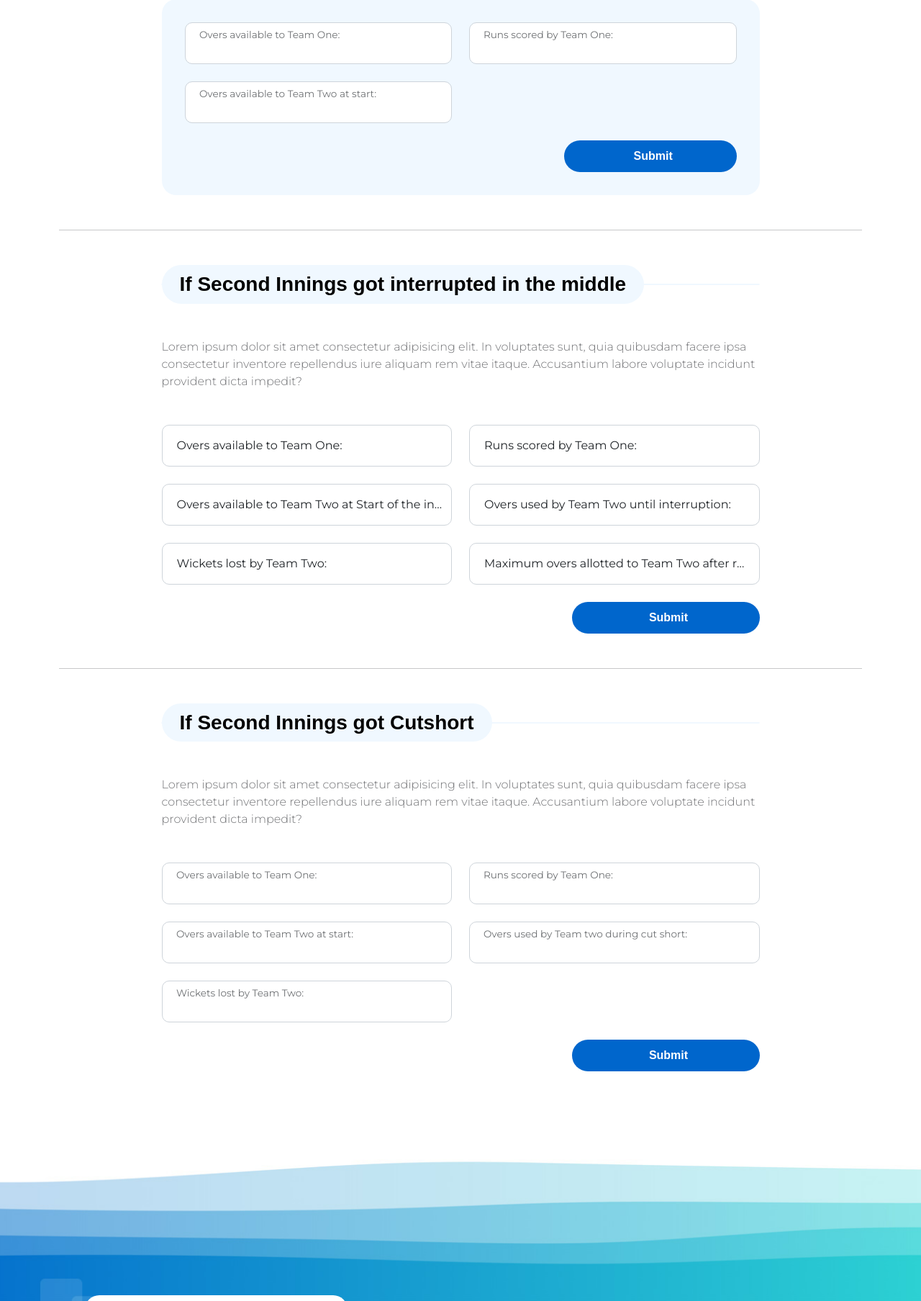
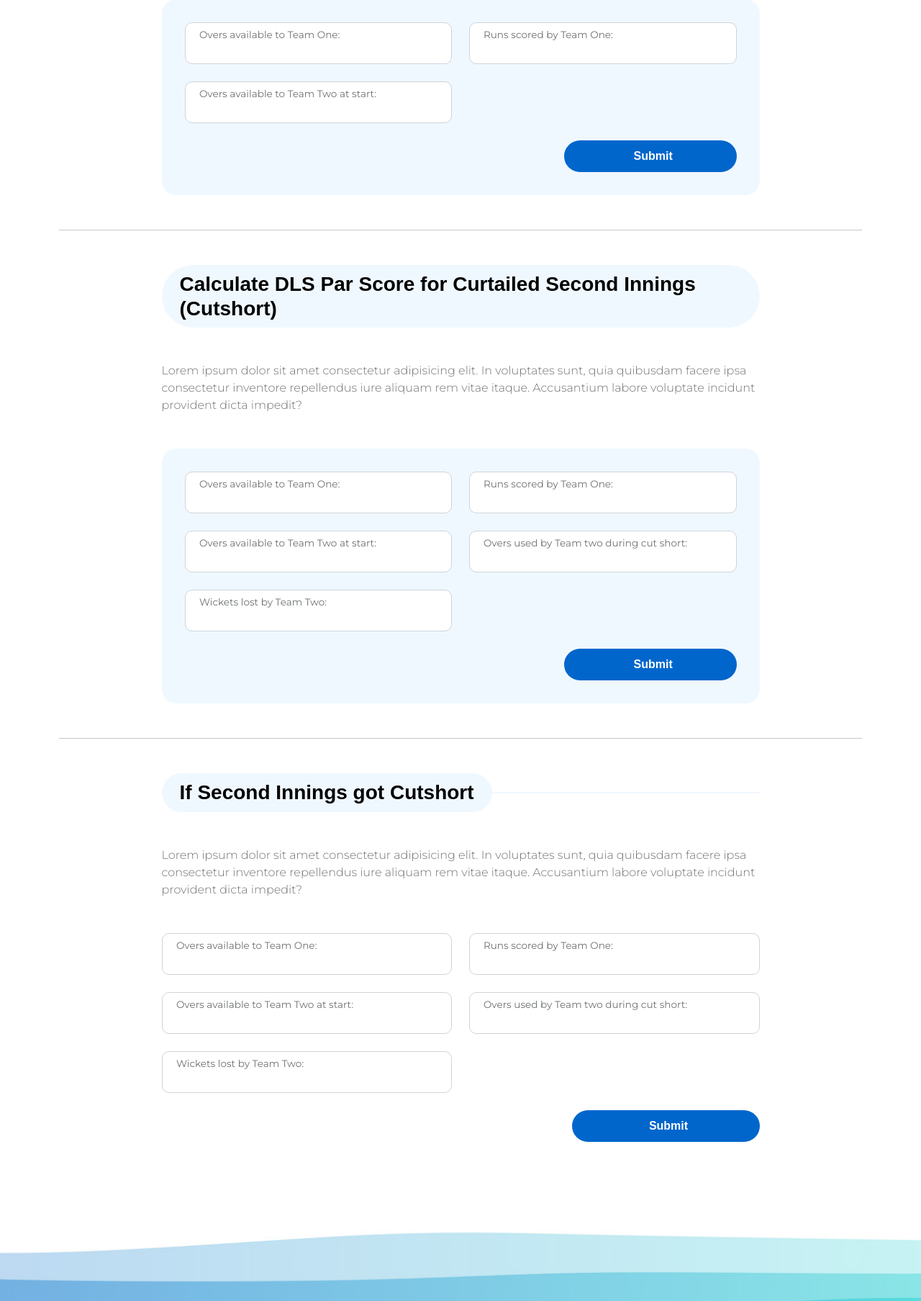
Before and after one commit to NishanthMuruganantham/duckworth-lewis-score-calculator, a Django app: page / in a window 1280 px wide. Shown: the part 1673-3480 px from the top of the page at 72% size. Run offline with Django 4.2, Linux system fonts and the light colour scheme; some libraries are stand-ins or nearby versions; some web fonts are replaced.

Commit message:
form and id changes have been completed for Curtailed second innings

```diff
--- a/calculator/forms.py
+++ b/calculator/forms.py
@@ -181,7 +181,7 @@ class DLSInputFormSecondInningsIsCutshort(forms.Form):
             if overs_used_by_team_two_until_cutoff_when_second_innings_cut_short >= overs_available_to_team_two_at_start_when_second_innings_cut_short:
                 self.add_error(
                     'overs_used_by_team_two_until_cutoff_when_second_innings_cut_short',
-                    'Overs used by Team Two until interruption should be less than the overs available to Team Two at start'
+                    'Overs used by Team Two until Cutshort should be less than the overs available to Team Two at start'
                 )
 
 
--- a/static/js/ajax.js
+++ b/static/js/ajax.js
@@ -24,7 +24,7 @@ $(document).ready(function () {
                     $("#result-container-1").html('<p class="badge mb-0">Par Score: ' + response.result + "</p>");
                     $("#error-container-1").empty(); // Clear any previous error messages
                 } else if (formType === "second_innings_cut_short") {
-                    $("#result-container-2").html("<p>Par Score: " + response.result + "</p>");
+                    $("#result-container-2").html('<p class="badge mb-0">Par Score: ' + response.result + "</p>");
                     $("#error-container-2").empty(); // Clear any previous error messages
                 } else if (formType === "second_innings_interrupted") {
                     $("#result-container-3").html("<p>Par Score: " + response.result + "</p>");
--- a/templates/index.html
+++ b/templates/index.html
@@ -45,7 +45,7 @@
                                 data-bs-toggle="dropdown" aria-expanded="false">DLS Calculators</a>
                             <ul class="dropdown-menu dropdown-menu-light" aria-labelledby="navbarLightDropdownMenuLink">
                                 <li><a class="dropdown-item" href="#second_innings_delayed">Second Innings Delayed</a></li>
-                                <li><a class="dropdown-item" href="detail-page.html">Second Innings Cutshort</a></li>
+                                <li><a class="dropdown-item" href="#second_innings_curtailed">Second Innings Cutshort</a></li>
                                 <li><a class="dropdown-item" href="detail-page.html">Second Innings Interrupted</a></li>
                                 <li><a class="dropdown-item" href="detail-page.html">First Innings Cutshort</a></li>
                                 <li><a class="dropdown-item" href="detail-page.html">First Innings Interrupted</a></li>
@@ -171,21 +171,21 @@
                 </div>
                 <hr>
                 <!-- FORM FOR CURTAILED SECOND INNINGS -->
-                <div class="row mt-5 mb-5" id="second_innings">
-
+                <div class="row mt-5 mb-5" id="second_innings_curtailed">
                     <div class="col-lg-9 col-12 mx-auto">
                         <div class="section-title-wrap mb-5">
-                            <h4 class="section-title">If Second Innings got interrupted in the middle</h4>
+                            <h4 class="section-title">Calculate DLS Par Score for Curtailed Second Innings (Cutshort)</h4>
                         </div>
                         <p class="mb-5">
                             Lorem ipsum dolor sit amet consectetur adipisicing elit. In voluptates sunt, quia quibusdam facere ipsa consectetur inventore repellendus iure aliquam rem vitae itaque. Accusantium labore voluptate incidunt provident dicta impedit?
                         </p>
-
-                        <form method="POST" class="custom-form contact-form" id="dls-input-form" role="form">
+                        <div class="custom-block custom-block-full">
+                            <div id="error-container-2"></div>
+                            <form method="POST" class="custom-form contact-form" id="dls-cut-short-form" role="form">
                                 {% csrf_token %}
-                            <input type="hidden" name="form_type" value="second_innings_interrupted">
+                                <input type="hidden" name="form_type" value="second_innings_cut_short">
                                 <div class="row">
-                                {% for field in dls_second_innings_interrupted_form %}
+                                    {% for field in dls_second_innings_cutshort_form %}
                                     <div class="col-lg-6 col-md-6 col-12">
                                         <div class="form-floating">
                                             {{field}}
@@ -196,13 +196,14 @@
                                 </div>
                                 <div class="row">
                                     <div class="col-lg-6 col-md-6 col-12">
-                                    <div id="result-container-1"></div>
+                                        <div id="result-container-2"></div>
                                     </div>
                                     <div class="col-lg-4 col-12 ms-auto">
                                         <button type="submit" class="form-control">Submit</button>
                                     </div>
                                 </div>
                             </form>
+                        </div>
                     </div>
 
                 </div>
```
Lines whose indentation alone changed are shown as unchanged.
